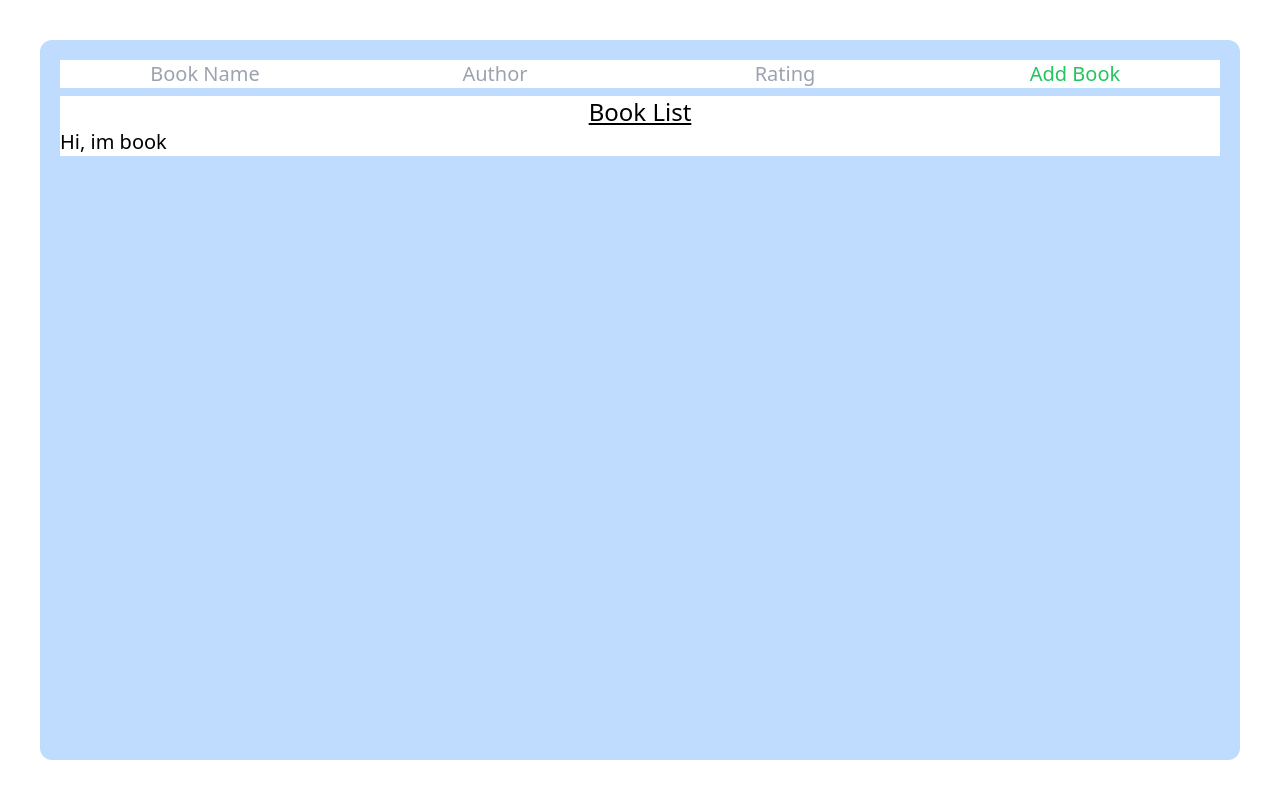
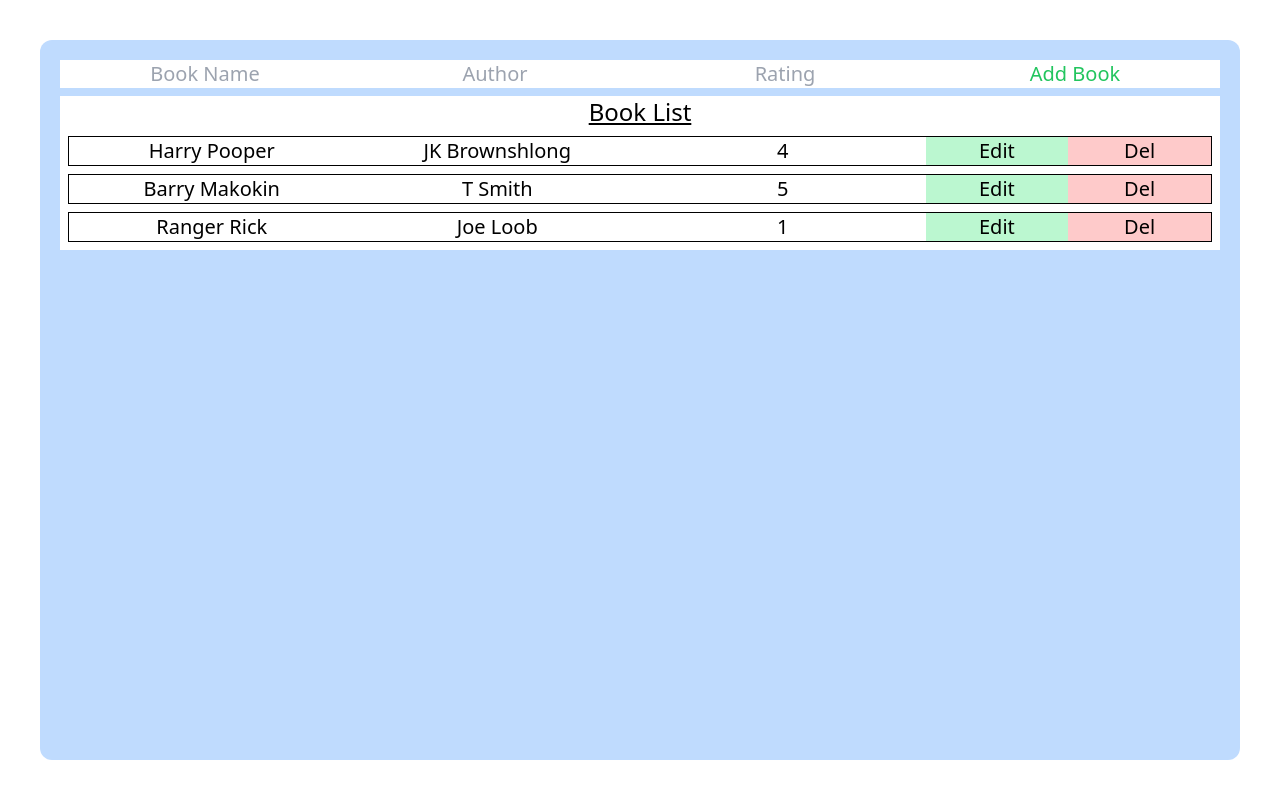
Before and after one commit to RobJJ/stack-test-bookshop, a React (Create React App) app in the folder client/: page / in a window 1280 px wide. Built offline with nearby package versions, Linux system fonts and the light colour scheme.

Commit message:
Scripts package.json, added rough user flow for adding new book

```diff
--- a/client/src/App.js
+++ b/client/src/App.js
@@ -1,39 +1,27 @@
-import React from "react";
+import React, { useState } from "react";
 import Book from "./components/Book.component";
+import AddBook from "./components/AddBook.component";
 //
+const starterList = [
+  { name: "Harry Pooper", author: "JK Brownshlong", rating: 4 },
+  { name: "Barry Makokin", author: "T Smith", rating: 5 },
+  { name: "Ranger Rick", author: "Joe Loob", rating: 1 },
+];
 //
 function App() {
+  //
+  const [books, setBooks] = useState(starterList);
+  //
   return (
     <div className="w-screen h-screen p-10">
       <div className="bg-blue-200 h-full w-full rounded-xl p-5 text-xl flex flex-col gap-2">
-        <section className="w-full bg-white flex text-center">
-          <div className="w-1/4">
-            <input
-              className="text-center w-full"
-              type="text"
-              placeholder="Book Name"
-            />
-          </div>
-          <div className="w-1/4">
-            <input
-              className="text-center w-full"
-              type="text"
-              placeholder="Author"
-            />
-          </div>
-          <div className="w-1/4">
-            <input
-              className="text-center w-full"
-              type="text"
-              placeholder="Rating"
-            />
-          </div>
-          <div className="w-1/4 text-green-500">Add Book</div>
-        </section>
+        <AddBook books={books} setBooks={setBooks} />
         <section className="w-full bg-white flex flex-col">
           <div className="w-full text-2xl underline text-center">Book List</div>
-          <div>
-            <Book />
+          <div className="flex flex-col w-full p-2 gap-2">
+            {books.map((book, idx) => {
+              return <Book key={idx} book={book} />;
+            })}
           </div>
         </section>
       </div>
--- /dev/null
+++ b/client/src/components/AddBook.component.js
@@ -0,0 +1,56 @@
+import React, { useState } from "react";
+//
+const newBookTemplate = {
+  name: "",
+  author: "",
+  rating: "",
+};
+//
+function AddBook(params) {
+  //
+  const [newBook, setNewBook] = useState(newBookTemplate);
+  //
+
+  //
+  function addBookToList(e) {
+    e.preventDefault();
+    console.log(newBook);
+  }
+  //
+  return (
+    <form onSubmit={addBookToList} className="w-full bg-white flex text-center">
+      <div className="w-1/4">
+        <input
+          className="text-center w-full"
+          type="text"
+          placeholder="Book Name"
+          value={newBook.name}
+          onChange={(e) => setNewBook({ ...newBook, name: e.target.value })}
+        />
+      </div>
+      <div className="w-1/4">
+        <input
+          className="text-center w-full"
+          type="text"
+          placeholder="Author"
+          value={newBook.author}
+          onChange={(e) => setNewBook({ ...newBook, author: e.target.value })}
+        />
+      </div>
+      <div className="w-1/4">
+        <input
+          className="text-center w-full"
+          type="text"
+          placeholder="Rating"
+          value={newBook.rating}
+          onChange={(e) => setNewBook({ ...newBook, rating: e.target.value })}
+        />
+      </div>
+      <div className="w-1/4 text-green-500">
+        <button type="submit">Add Book</button>
+      </div>
+    </form>
+  );
+}
+//
+export default AddBook;
--- a/client/src/components/Book.component.js
+++ b/client/src/components/Book.component.js
@@ -1,8 +1,21 @@
 import React from "react";
 //
 //
-function Book(params) {
-  return <div>Hi, im book</div>;
+function Book({ book }) {
+  //
+  const { name, author, rating } = book;
+  //
+  return (
+    <div className="w-full flex border border-black text-center">
+      <div className="w-1/4">{name}</div>
+      <div className="w-1/4">{author}</div>
+      <div className="w-1/4">{rating}</div>
+      <div className="w-1/4 flex">
+        <div className="w-1/2 bg-green-200">Edit</div>
+        <div className="w-1/2 bg-red-200">Del</div>
+      </div>
+    </div>
+  );
 }
 
 export default Book;
```
